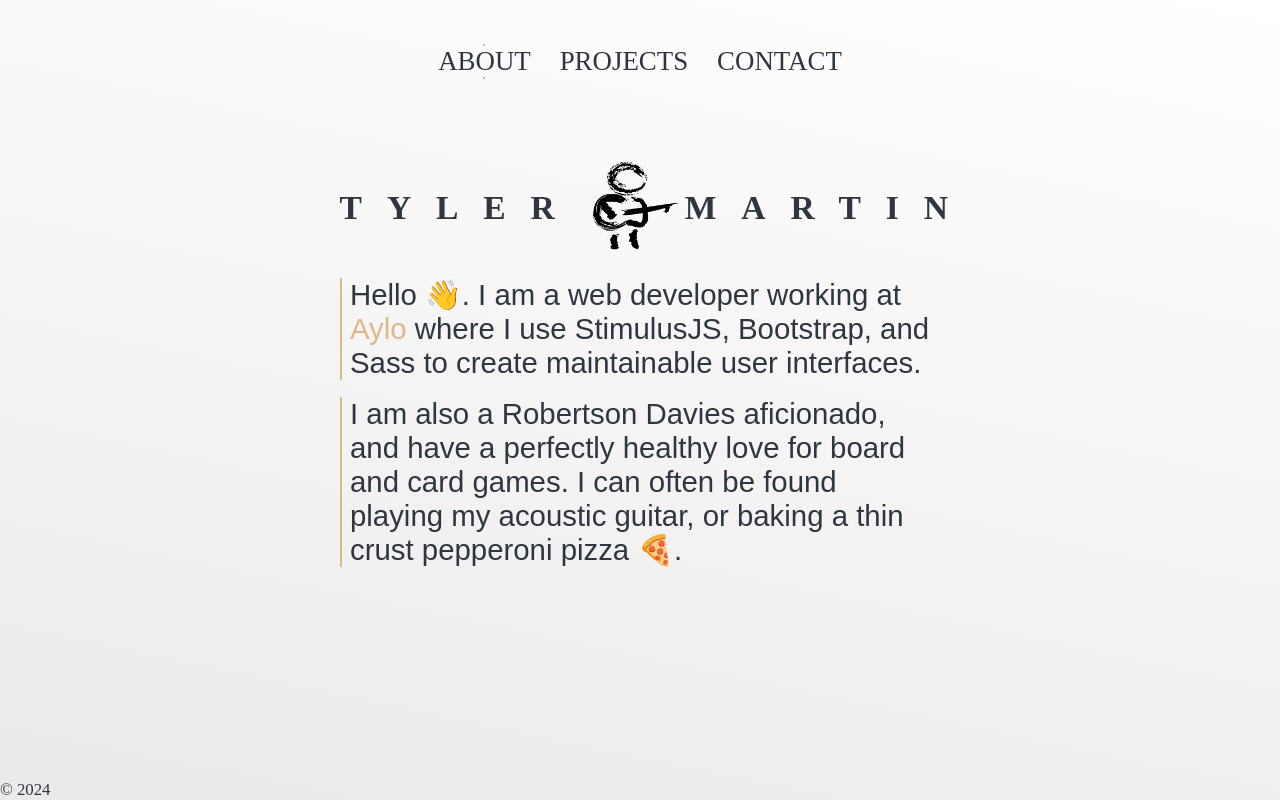
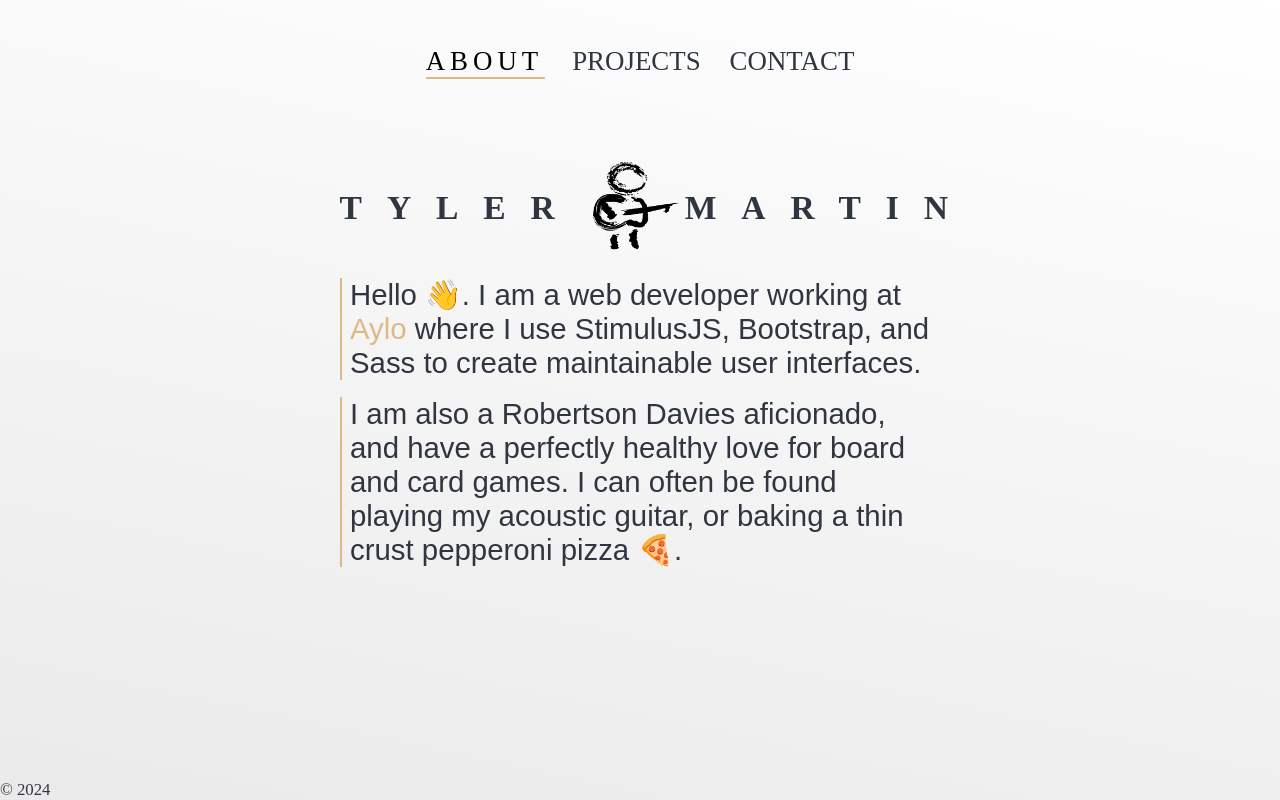
Before and after one commit to TYLER-JM/portfolio, a React (Vite) app: page / in a window 1280 px wide. Built offline with nearby package versions, Linux system fonts and the light colour scheme.

Commit message:
adding active state for nav links

```diff
--- a/src/styles/navbar.css
+++ b/src/styles/navbar.css
@@ -32,7 +32,8 @@ ul {
         position: relative;
         padding: 0 calc(0.1rem + 1vw);
         letter-spacing: 0;
-        &:hover, &:active {
+
+        &:hover, &:active, &:has(a.active) {
             letter-spacing: 5px;
             color: black;
         }
@@ -48,11 +49,12 @@ ul {
             transition: all 280ms ease-in-out;
             width: 0;
         }
-        &:hover:after, &:hover:before {
+        &:hover:after, &:hover:before, &:has(a.active):after {
             backface-visibility: hidden;
             border-color: burlywood;
             transition: width 350ms ease-in-out;
             width: 100%;
         }
     }
+
 }
```
